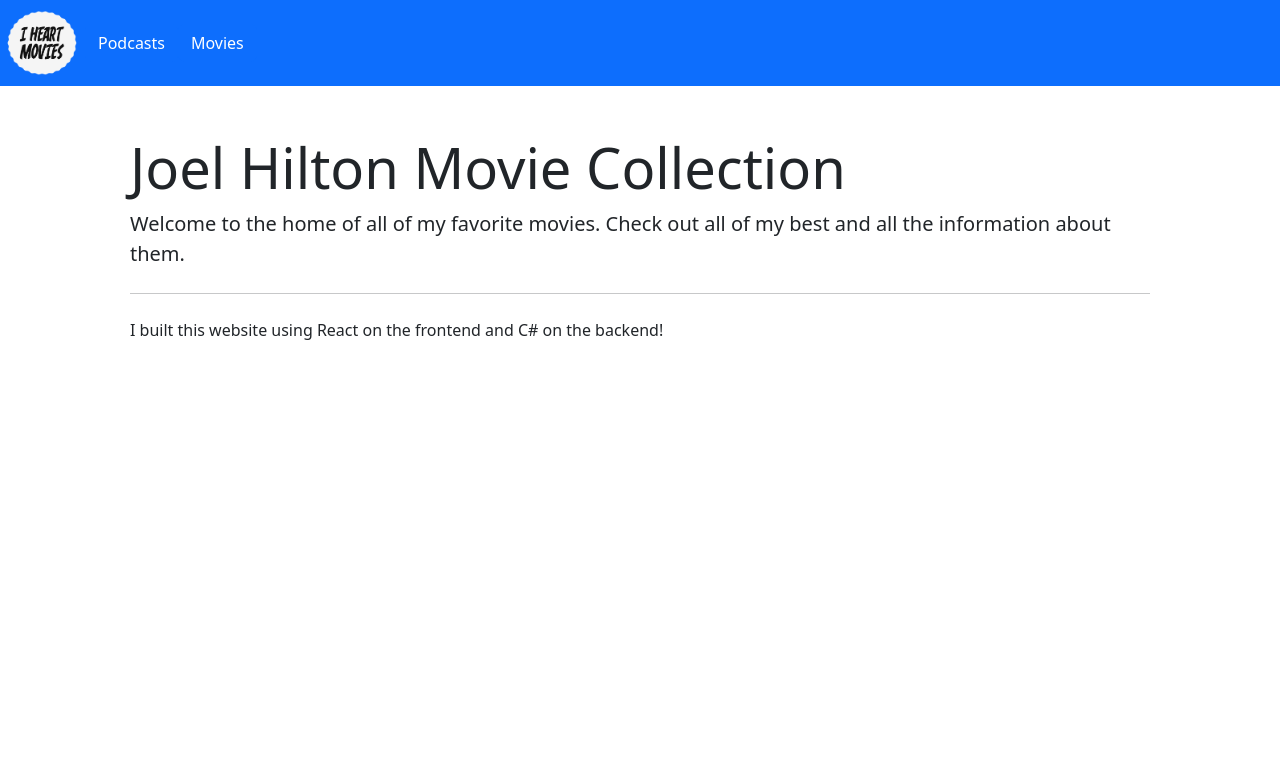
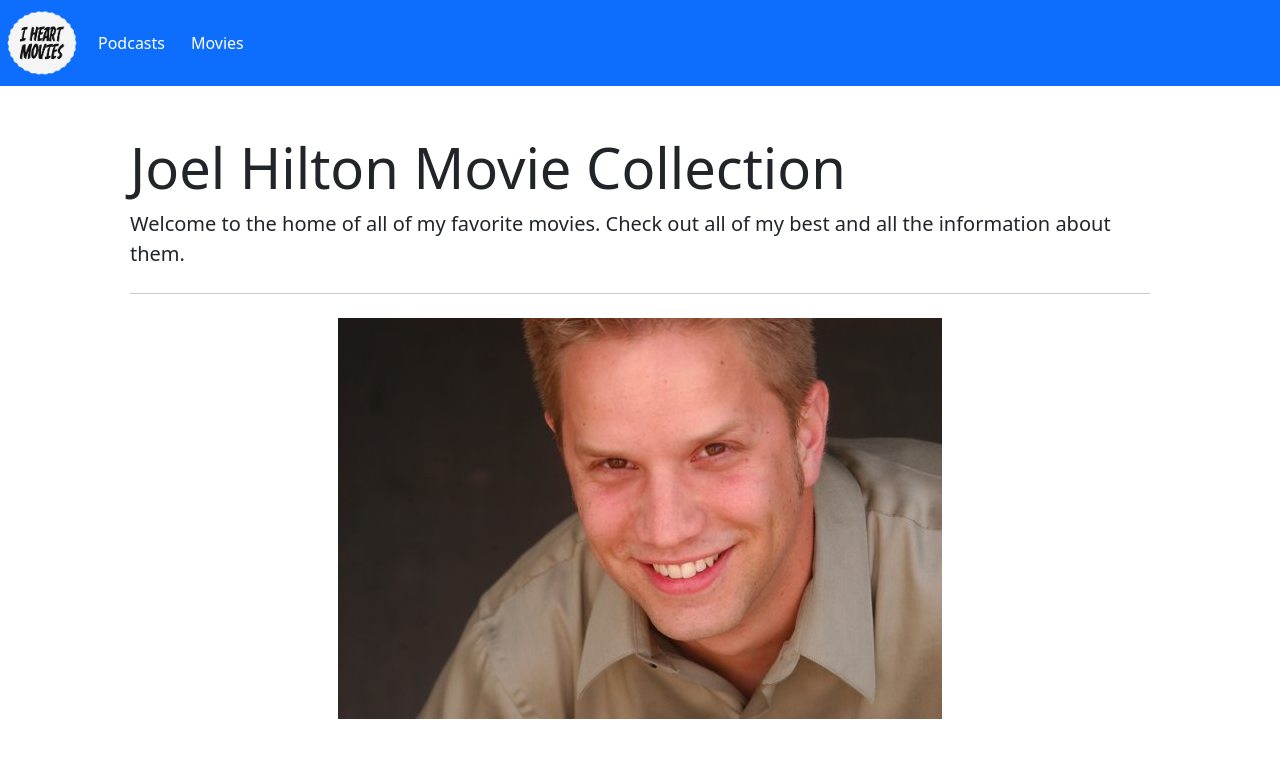
Before and after one commit to derekaj16/mission14, a React (Create React App) app in the folder frontend/: page / in a window 1280 px wide. Shown: the top 758 px of the page. Built offline with nearby package versions, Linux system fonts and the light colour scheme.

Commit message:
finishing touches

```diff
--- a/frontend/src/components/Home/Home.tsx
+++ b/frontend/src/components/Home/Home.tsx
@@ -1,5 +1,6 @@
 import React from 'react';
 import Header from '../Header/Header';
+import joel from '../../img/JoelHiltonHeadshot.jpg';
 
 function Home() {
     return (
@@ -14,10 +15,9 @@ function Home() {
                         out all of my best and all the information about them.
                     </p>
                     <hr className="my-4" />
-                    <p>
-                        I built this website using React on the frontend and C#
-                        on the backend!
-                    </p>
+                    <div className="mx-auto text-center">
+                        <img src={joel} alt="Headshot of me" />
+                    </div>
                 </div>
             </div>
         </div>
```
Also changed, not shown: frontend/src/img/JoelHiltonHeadshot.jpg (added), 1 other file (tests, documents, lock files or other folders).
